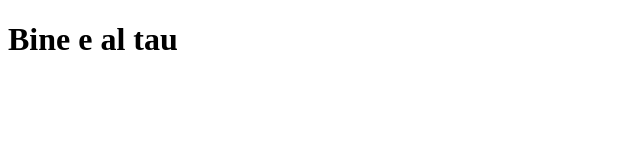
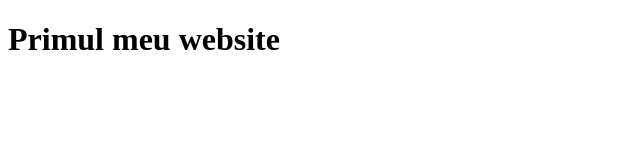
Before and after one commit to cristi-it/my_project, a plain HTML site: page index.html in a window 1280 px wide. Shown: the whole page, without its empty margins (0-640 px from the left). Drawn offline with Linux system fonts and the light colour scheme.

Commit message:
Revert "schmbare"

```diff
--- a/index.html
+++ b/index.html
@@ -8,7 +8,7 @@
 </head>
 <body>
     <div>
-        <h1> Bine e al tau</h1>
+        <h1>Primul meu website</h1>
     </div>
     <script src="./script.js"></script>
 </body>
```
